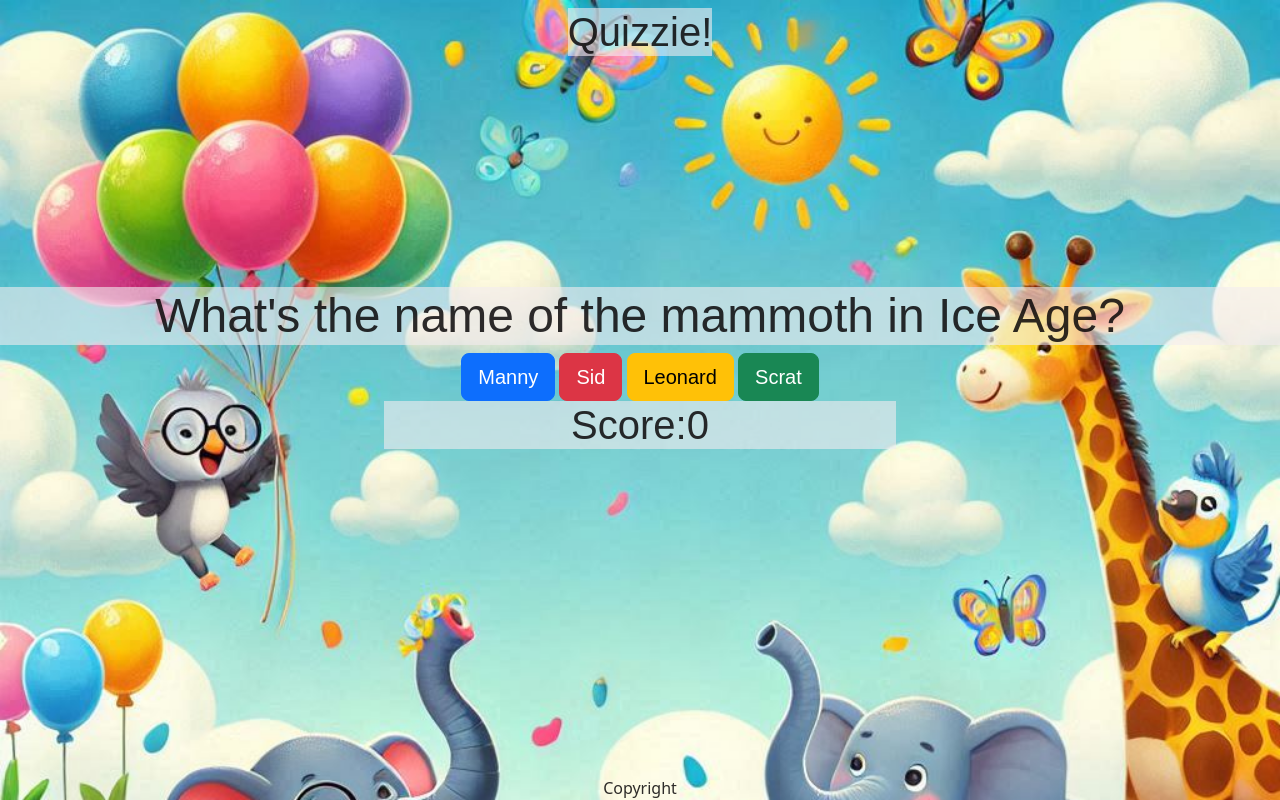
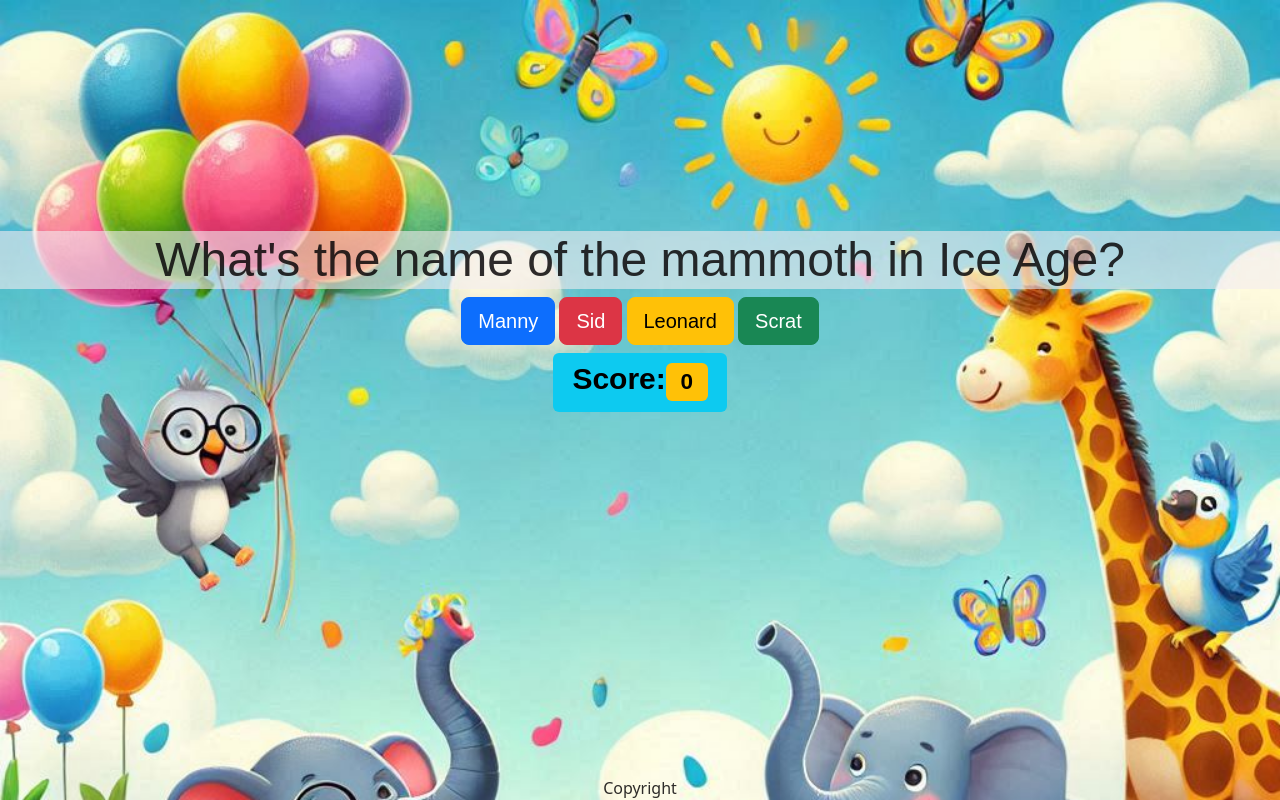
Before and after one commit to Swooosch/Quizme, a plain HTML site: page index.html in a window 1280 px wide. Drawn offline with nearby package versions, Linux system fonts and the light colour scheme; a web font is replaced by a local one.

Commit message:
Style to score section and remove h1 in navbar

```diff
--- a/index.html
+++ b/index.html
@@ -17,7 +17,7 @@
     <!-- Navigation -->
     <nav class="navbar">
         <div id="navname" class="container-fluid mt-auto justify-content-center">
-            <h1>Quizzie!</h1>
+
         </div>
     </nav>
 
@@ -31,7 +31,7 @@
             <button id="thirdAnswer" type="button" class="btn btn-warning btn-lg" onclick="checkedAnswer(2)">Testing</button>
             <button id="forthAnswer" type="button" class="btn btn-success btn-lg" onclick="checkedAnswer(3)">Testing</button>
         </div>
-        <div id="score-div" class="text-center display-6"><h1>Score:<span id="score">0</span></h1></div>
+        <div id="score-div" class="text-center display-6"><span class="badge text-bg-info mt-2">Score:<span class="badge text-bg-warning" id="score">0</span></div>
 
         <!-- Start over -->
          <div id="startOver" class="text-center">
```
